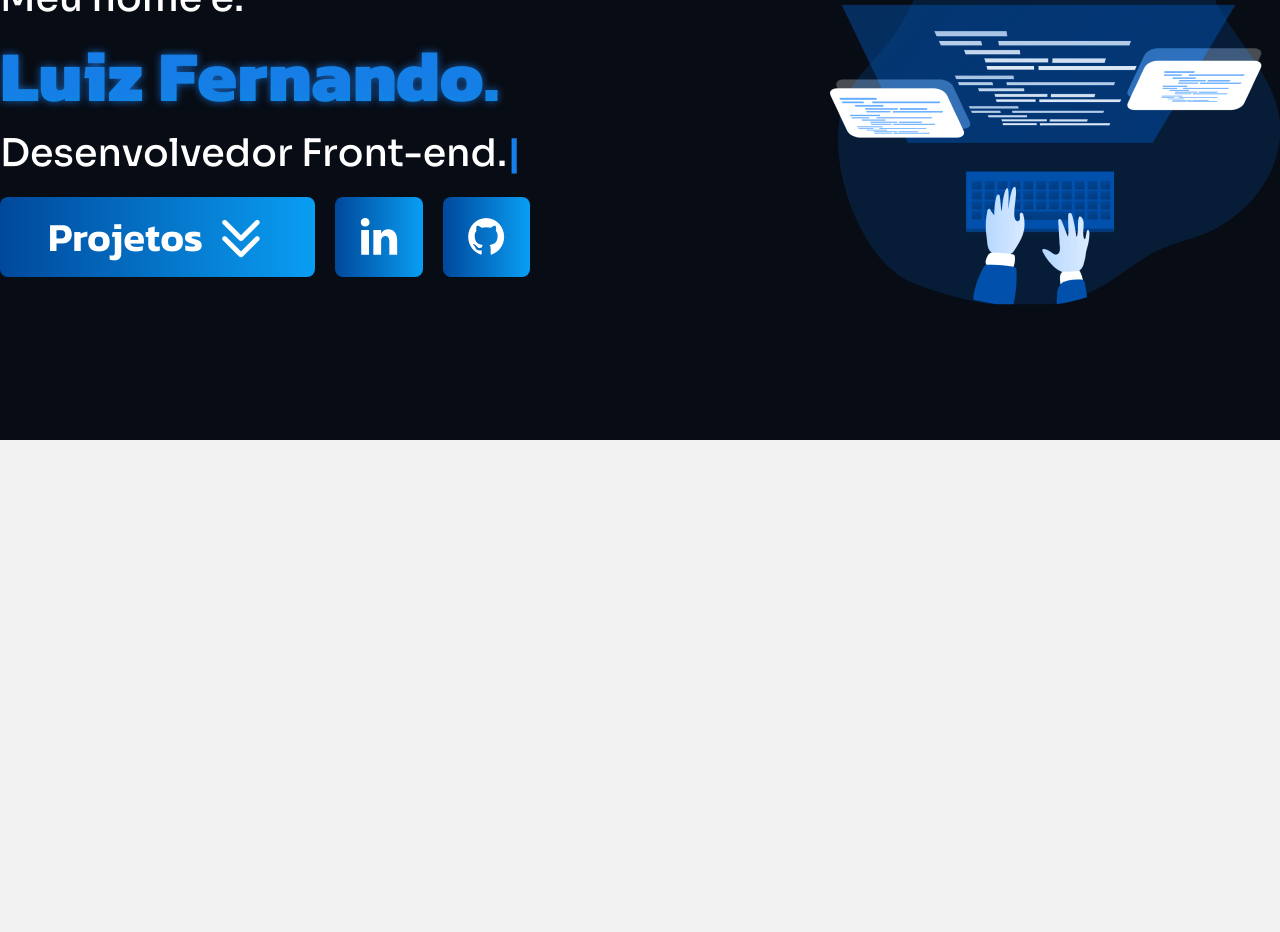
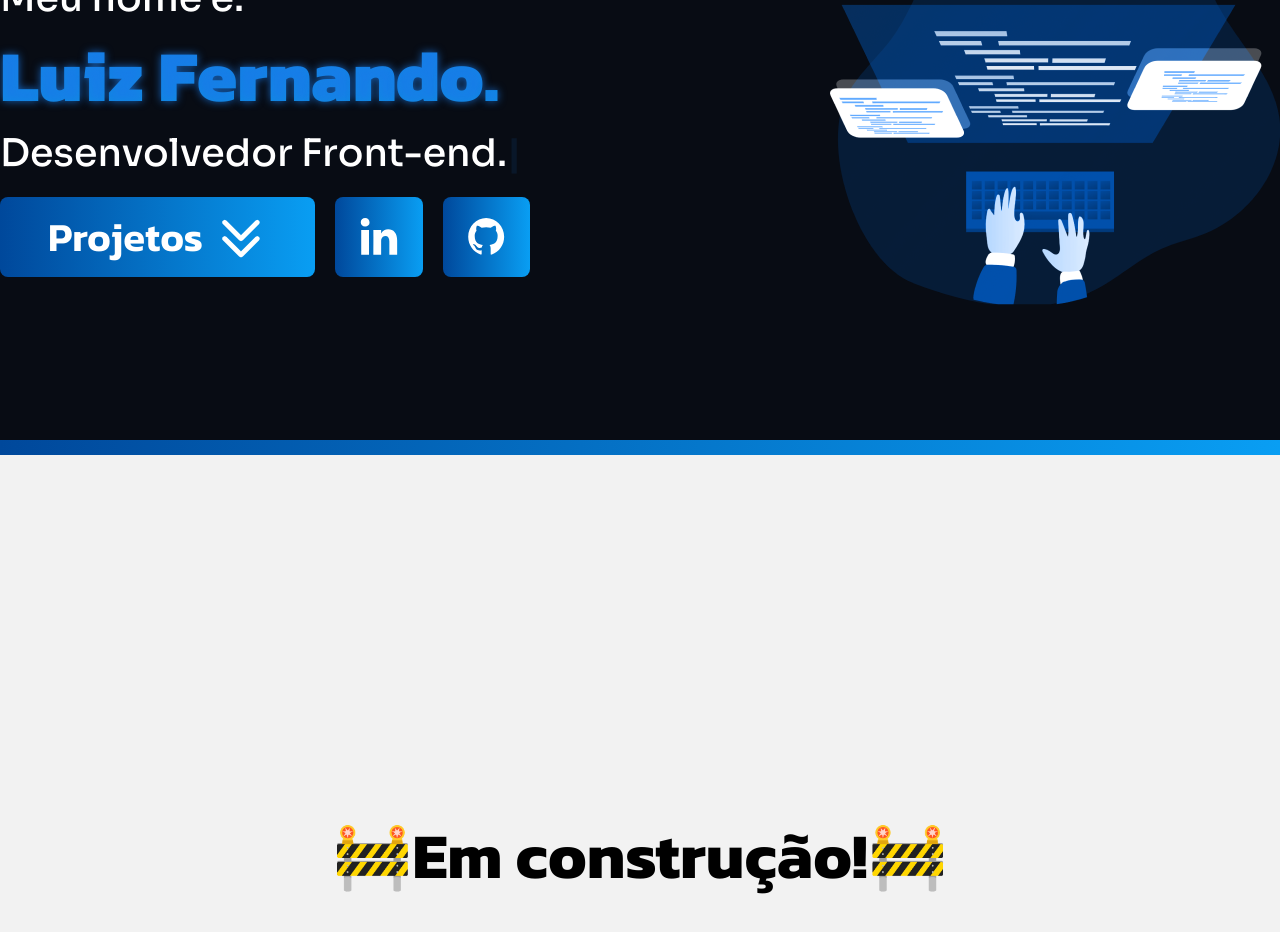
Before and after one commit to luizfranzon/portfolio, a React (Vite) app in the folder App/: page / in a window 1280 px wide. Shown: the part 360-1292 px from the top of the page. Before the commit the page ends 800 px from the top, so only its background shows below. Built offline with nearby package versions, Linux system fonts and the light colour scheme.

Commit message:
🚧 Added projects section to home page

```diff
--- a/App/src/App.tsx
+++ b/App/src/App.tsx
@@ -1,4 +1,6 @@
 import { Route, Routes, BrowserRouter } from "react-router-dom";
+
+// Pages
 import { Header } from "./components/Header";
 import { AboutMe } from "./pages/aboutMe";
 import { Contact } from "./pages/Contact";
--- a/App/src/pages/Home/Home.scss
+++ b/App/src/pages/Home/Home.scss
@@ -6,3 +6,16 @@
 
     background-color: #080c14;
 }
+
+.blueLine {
+    width: 100%;
+    height: 15px;
+    background: linear-gradient(90deg, #00489B 0%, #099EF3 100%);
+}
+
+.projectsSection {
+    height: calc(100vh);
+    display: flex;
+    flex-direction: column;
+
+}
--- /dev/null
+++ b/App/src/pages/Home/components/Projects/Projects.scss
@@ -0,0 +1,11 @@
+.projects {
+    display: flex;
+    align-items: center;
+    justify-content: center;
+    height: 100%;
+
+    h1 {
+        font-family: "Kanit", sans-serif;
+        font-size: 4rem;
+    }
+}
--- a/App/src/pages/Home/components/Projects/index.tsx
+++ b/App/src/pages/Home/components/Projects/index.tsx
@@ -1,7 +1,9 @@
+import "./Projects.scss";
+
 export function Projects() {
     return (
-        <div>
-            <h1>Projects</h1>
+        <div className="projects">
+            <h1 id="#projects">🚧Em construção!🚧</h1>
         </div>
     );
 }
--- a/App/src/pages/Home/index.tsx
+++ b/App/src/pages/Home/index.tsx
@@ -1,10 +1,17 @@
 import { Presentation } from "./components/Presentation";
+import { Projects } from "./components/Projects";
 import "./Home.scss";
 
 export function Home() {
     return (
-        <section className="homeSection">
-            <Presentation />
-        </section>
+        <>
+            <section className="homeSection">
+                <Presentation />
+            </section>
+            <div className="blueLine"></div>
+            <section className="projectsSection">
+                <Projects />
+            </section>
+        </>
     );
 }
```
